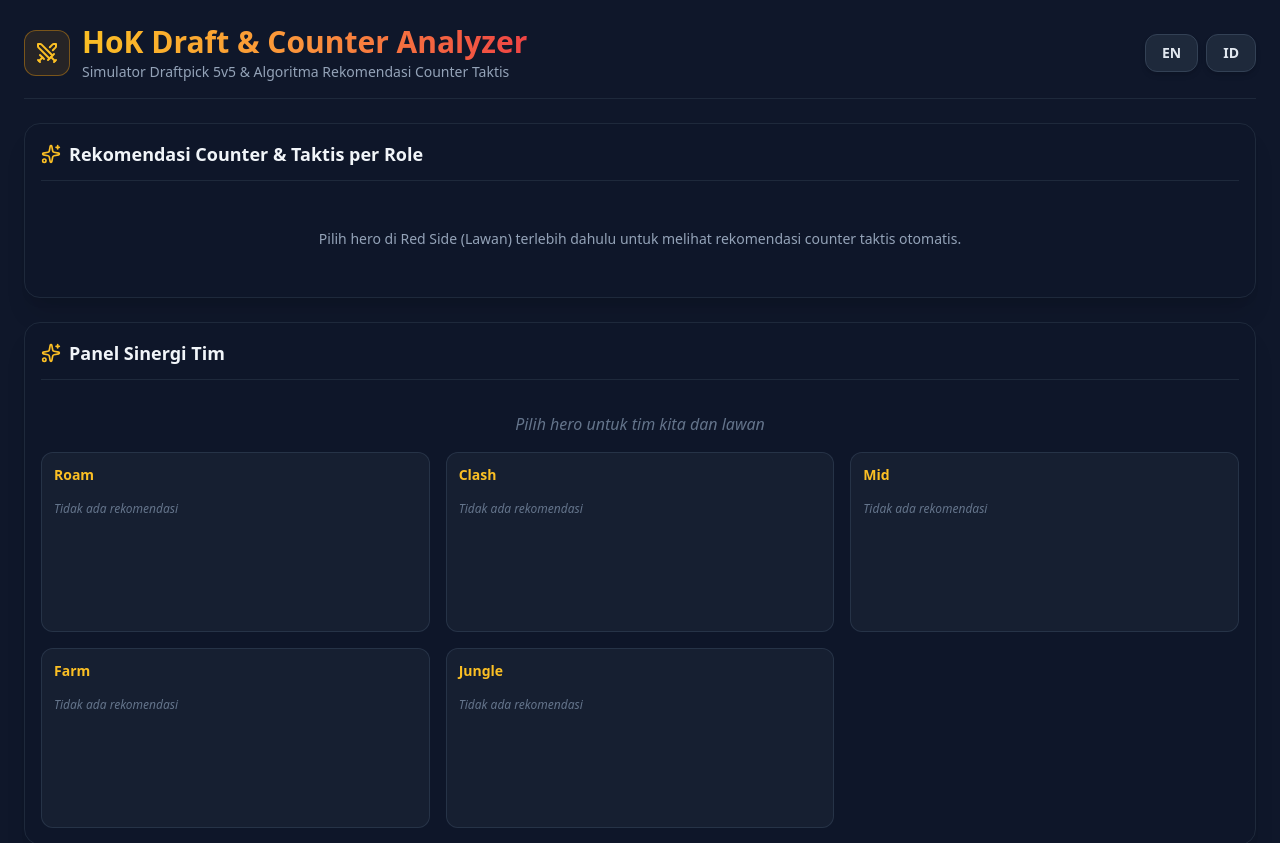
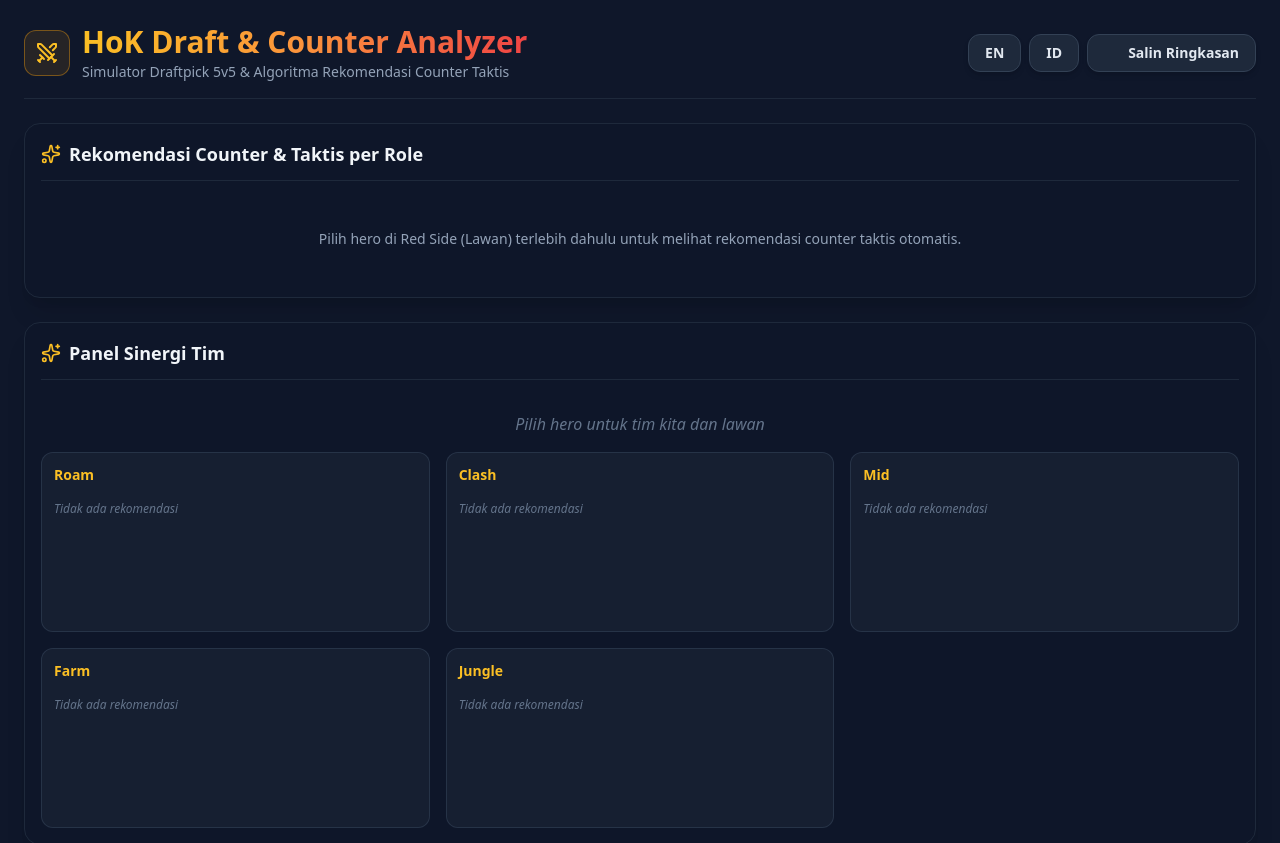
Before and after one commit to Faiq13/hok-draft-analyzer, a React (Vite) app: page / in a window 1280 px wide. Shown: the top 843 px of the page. Built offline with nearby package versions, Linux system fonts and the light colour scheme.

Commit message:
feat: add copy draft summary feature, polished item badges, and complete production deploy

```diff
--- a/src/App.tsx
+++ b/src/App.tsx
@@ -8,6 +8,8 @@ import { TeamSynergyPanel } from './components/TeamSynergyPanel';
 import { ItemCounterPanel } from './components/ItemCounterPanel';
 import { RotateCcw, Swords, Shield } from 'lucide-react';
 import { HOK_ITEM_COUNTERS } from './data/hokItems';
+import { useRef, useEffect } from 'react';
+import { ITEM_DESCRIPTIONS } from './data/hokItems';
 
 // --- Language state & transliteration ---
 type Language = 'EN' | 'ID';
@@ -62,6 +64,191 @@ const transliterate = (text: string, language: Language): string => {
     return sentences[0].trim() + (sentences[0].trim().endsWith('.') ? '' : '.');
   }
   return text;
+};
+
+// Generate strategy summary text
+const generateStrategySummary = (draftState: DraftState, language: Language) => {
+  const enemyPickedIds = draftState.redTeam.filter((id): id is string => id !== null);
+  const allyPickedIds = draftState.blueTeam.filter((id): id is string => id !== null);
+  const heroById: Record<string, Hero> = {};
+  HOK_HEROES.forEach(h => { heroById[h.id] = h; });
+
+  // Team composition
+  const allyNames = allyPickedIds.map(id => heroById[id]?.name || 'Unknown').filter(Boolean);
+  const enemyNames = enemyPickedIds.map(id => heroById[id]?.name || 'Unknown').filter(Boolean);
+
+  // Top 3 Hero Counter Recommendations per Role
+  const ROLES: Hero['role'][] = ['Roam', 'Clash', 'Mid', 'Farm', 'Jungle'];
+
+  // Compute unavailable IDs for this draft state
+  const unavailableHeroIds: string[] = [];
+  for (const id of [...draftState.blueTeam, ...draftState.redTeam, ...draftState.blueBans, ...draftState.redBans]) {
+    if (id) unavailableHeroIds.push(id);
+  }
+
+  // Simple counter scoring
+  const counterScore = 40;
+  const vulnerabilityPenalty = 20;
+
+  const recommendationsPerRole = {} as Record<string, Array<any>>;
+
+  ROLES.forEach(role => {
+    const candidates = HOK_HEROES.filter(
+      (hero: Hero) => hero.role === role && !unavailableHeroIds.includes(hero.id)
+    );
+
+    const scored: any[] = [];
+
+    candidates.forEach(candidate => {
+      let score = 0;
+      const matchedEnemies: string[] = [];
+      const tacticalReasons: string[] = [];
+
+      for (const enemyId of enemyPickedIds) {
+        const enemy = heroById[enemyId];
+        if (!enemy) continue;
+
+        const counterEntry = enemy.counteredBy?.find(
+          (e: any) => e.id === candidate.id
+        );
+        const isCounter = Boolean(counterEntry) || (candidate.counters && candidate.counters.includes(enemy.id));
+
+        if (isCounter) {
+          score += counterScore;
+          matchedEnemies.push(enemy.name);
+          if (counterEntry?.reason) tacticalReasons.push(counterEntry.reason);
+        }
+
+        const vulnerability = candidate.counteredBy?.find(
+          (e: any) => e.id === enemy.id
+        );
+        if (vulnerability) {
+          score -= vulnerabilityPenalty;
+          tacticalReasons.push(`Rentan vs ${enemy.name}`);
+        }
+      }
+
+      if (matchedEnemies.length > 1) {
+        score += 10 * (matchedEnemies.length - 1);
+      }
+
+      if (score <= 0) return;
+
+      const fallbackReason = matchedEnemies.length > 0
+        ? `Efektif melawan ${matchedEnemies.join(' & ')}`
+        : `Sinergi dengan tim`;
+
+      scored.push({
+        hero: candidate,
+        score,
+        reason: tacticalReasons[0] ?? fallbackReason,
+      });
+    });
+
+    scored.sort((a: any, b: any) => b.score - a.score || a.hero.name.localeCompare(b.hero.name, 'en'));
+    recommendationsPerRole[role] = scored.slice(0, 3);
+  });
+
+  // Main Item Counter Priority Items
+  const itemPriorities = HOK_ITEM_COUNTERS.filter(item => {
+    if (item.category === 'anti-heal') {
+      return enemyNames.some(l =>
+        l.toLowerCase().includes('cai-yan') ||
+        l.toLowerCase().includes('dyadia') ||
+        l.toLowerCase().includes('ao-yin') ||
+        l.toLowerCase().includes('yang-jian') ||
+        l.toLowerCase().includes('fuzi')
+      );
+    }
+
+    if (item.category === 'anti-physical-burst') {
+      return enemyNames.some(l =>
+        l.toLowerCase().includes('lu-bu') ||
+        l.toLowerCase().includes('butterfly') ||
+        l.toLowerCase().includes('arthur')
+      );
+    }
+
+    if (item.category === 'anti-magic-burst') {
+      return enemyNames.some(l =>
+        l.toLowerCase().includes('angela') ||
+        l.toLowerCase().includes('daji') ||
+        l.toLowerCase().includes('mai-shiranui')
+      );
+    }
+
+    if (item.category === 'anti-shield') {
+      return enemyNames.some(l =>
+        l.toLowerCase().includes('zhang-fei') || l.toLowerCase().includes('dun')
+      );
+    }
+
+    return false;
+  });
+
+  // Sort: anti-heal first, then anti-magic-burst, anti-physical-burst, anti-shield
+  const categoryPriority: Record<string, number> = {
+    'anti-heal': 1,
+    'anti-magic-burst': 2,
+    'anti-physical-burst': 3,
+    'anti-shield': 4,
+  };
+
+  itemPriorities.sort((a, b) => {
+    const aPri = categoryPriority[a.category] ?? 99;
+    const bPri = categoryPriority[b.category] ?? 99;
+    return aPri - bPri;
+  });
+
+  const topItems = itemPriorities.slice(0, 5);
+
+  // Build summary text
+  const lines: string[] = [];
+
+  // Team composition
+  const languageCode = language === 'ID' ? 'ID' : 'EN';
+  lines.push('=== HOOK DRAFT & COUNTER ANALYZER: RINGKASAN STRATEGI ===');
+  lines.push('');
+  lines.push('--- KOMPOSISI TIM ---');
+  lines.push(`Tim Kita (Blue Side): ${allyNames.length > 0 ? allyNames.join(', ') : 'Belum ada hero dipilih'}`);
+  lines.push(`Musuh (Red Side): ${enemyNames.length > 0 ? enemyNames.join(', ') : 'Belum ada hero dipilih'}`);
+  lines.push('');
+
+  // Top 3 Counter per Role
+  lines.push('--- REKOMENDASI COUNTER PER ROLE ---');
+  ROLES.forEach(role => {
+    const recs = recommendationsPerRole[role];
+    if (recs && recs.length > 0) {
+      lines.push(`(${role}) ${recs.slice(0, 3).map((r: any) => r.hero.name).join(', ')}`);
+      recs.slice(0, 3).forEach((r: any, i) => {
+        const reasonId = languageCode === 'ID' ? r.reason : r.reason;
+        lines.push(`  ${i + 1}. ${r.hero.name}: ${reasonId}`);
+      });
+    }
+  });
+  lines.push('');
+
+  // Main Item Counter Priority
+  lines.push('--- ITEM COUNTER UTAMA ---');
+  if (topItems.length === 0) {
+    lines.push('Tidak ada item counter spesifik untuk composition ini');
+  } else {
+    topItems.forEach((item, idx) => {
+      const descKey = item.descriptionKey;
+      const desc = ITEM_DESCRIPTIONS[descKey];
+      const descText = desc
+        ? languageCode === 'ID'
+          ? desc.id
+          : desc.en
+        : item.name;
+      lines.push(`${idx + 1}. ${item.name} (${item.category}): ${descText}`);
+    });
+  }
+  lines.push('');
+
+  lines.push('=== AKHIR RINGKASAN ===');
+
+  return lines.join('\n');
 };
 
 export default function App() {
@@ -163,6 +350,25 @@ export default function App() {
     ? `${draftState.activeSlot.side === 'blue' ? 'Blue Side' : 'Red Side'} (${draftState.activeSlot.type.toUpperCase()} #${draftState.activeSlot.index + 1})`
     : null;
 
+  // Fallback copy to clipboard for older browsers
+  const fallbackCopyToClipboard = (text: string) => {
+    const textArea = document.createElement('textarea');
+    textArea.value = text;
+    textArea.style.top = '0';
+    textArea.style.left = '0';
+    textArea.style.position = 'fixed';
+    textArea.style.opacity = '0';
+    document.body.appendChild(textArea);
+    textArea.focus();
+    textArea.select();
+    try {
+      document.execCommand('copy');
+    } catch (err) {
+      console.error('Failed to copy text', err);
+    }
+    document.body.removeChild(textArea);
+  };
+
   return (
     <div className="min-h-screen bg-slate-900 text-slate-100 p-4 md:p-6 flex flex-col gap-6">
       <header className="max-w-7xl mx-auto w-full flex flex-col md:flex-row items-center justify-between gap-4 border-b border-slate-800 pb-4">
@@ -194,6 +400,31 @@ export default function App() {
             title="Indonesia"
           >
             ID
+          </button>
+          <button
+            id="copy-summary-btn"
+            onClick={async () => {
+              const summary = generateStrategySummary(draftState, language);
+              try {
+                await navigator.clipboard.writeText(summary);
+                // Show toast notification
+                const btn = document.getElementById('copy-summary-btn') as HTMLButtonElement;
+                const originalText = btn.textContent;
+                btn.textContent = 'Disalin!';
+                btn.className = btn.className + ' bg-emerald-500 text-slate-950';
+                setTimeout(() => {
+                  btn.textContent = originalText;
+                  btn.className = btn.className.replace(' bg-emerald-500 text-slate-950', '');
+                }, 2000);
+              } catch (err) {
+                fallbackCopyToClipboard(summary);
+              }
+            }}
+            className={`flex items-center gap-2 bg-slate-800 hover:bg-slate-700 border border-slate-700 text-slate-200 px-4 py-2 rounded-xl text-sm font-semibold transition-all shadow-md`}
+            title="Copy Ringkasan Strategi"
+          >
+            <span className="w-4 h-4" />
+            Salin Ringkasan
           </button>
         </div>
       </header>
--- a/src/components/ItemCounterPanel.tsx
+++ b/src/components/ItemCounterPanel.tsx
@@ -128,13 +128,13 @@ export const ItemCounterPanel: React.FC<ItemCounterPanelProps> = ({
                     className={
                       'inline-flex items-center gap-1 px-2 py-1 rounded text-[8px] font-bold ' +
                       (item.category === 'anti-heal'
-                        ? 'bg-amber-500/20 text-amber-400 border border-amber-500/50'
+                        ? 'bg-emerald-500/20 text-emerald-400 border border-emerald-500/50'
                         : item.category === 'anti-physical-burst'
-                        ? 'bg-rose-500/20 text-rose-400 border border-rose-500/50'
+                        ? 'bg-blue-500/20 text-blue-400 border border-blue-500/50'
                         : item.category === 'anti-magic-burst'
                         ? 'bg-purple-500/20 text-purple-400 border border-purple-500/50'
                         : item.category === 'anti-shield'
-                        ? 'bg-emerald-500/20 text-emerald-400 border border-emerald-500/50'
+                        ? 'bg-amber-500/20 text-amber-400 border border-amber-500/50'
                         : '')
                     }>
                     <span className="font-semibold">{item.name}</span>
```
Also changed, not shown: 5 other files (tests, documents, lock files or other folders).
